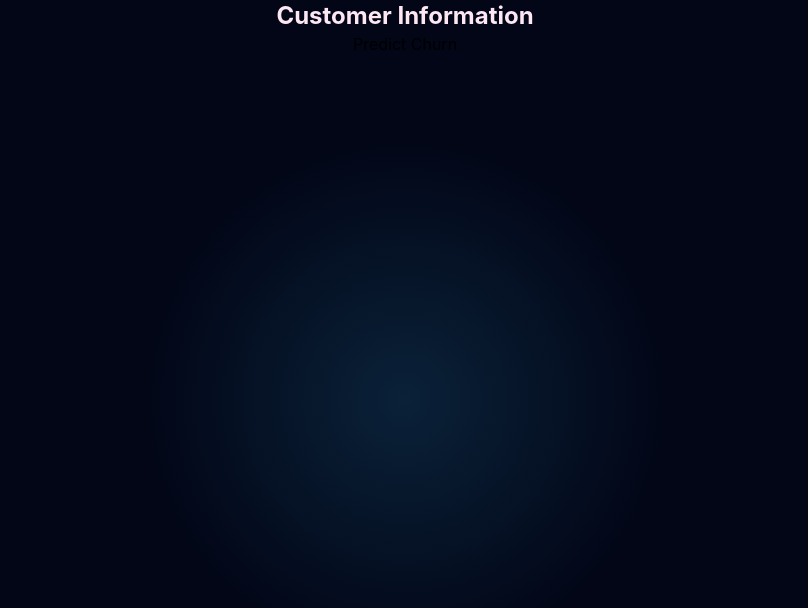
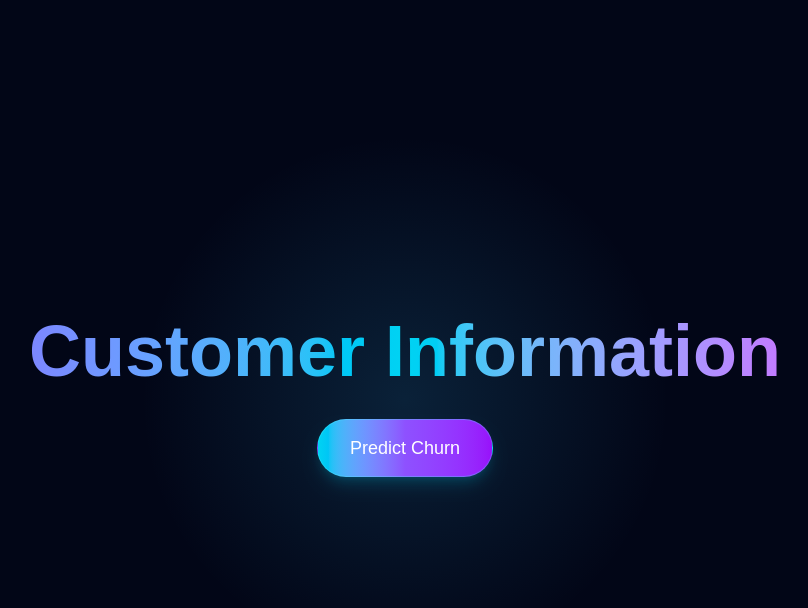
Before and after one commit to Emy-gold/customer-churn-prediction-model, a React (Vite) app in the folder frontend/: page / in a window 1280 px wide. Shown: the top 608 px of the page, without its empty margins (235-1043 px from the left). Built offline with nearby package versions, Linux system fonts and the light colour scheme.

Commit message:
add the tailwind code

```diff
--- a/frontend/package.json
+++ b/frontend/package.json
@@ -12,6 +12,7 @@
   "dependencies": {
     "@tailwindcss/vite": "^4.3.3",
     "axios": "^1.21.0",
+    "lucide-react": "^1.72.0",
     "react": "^19.3.1",
     "react-dom": "^19.3.1",
     "tailwindcss": "^4.3.3"
--- a/frontend/src/App.css
+++ b/frontend/src/App.css
@@ -12,6 +12,7 @@
 #root {
     width: 100%;
     min-height: 100%;
+    font-family: Arial, Helvetica, sans-serif;
 }
 /* Dynamic background reacting to mouse*/
 .bg-mesh {
--- a/frontend/src/App.tsx
+++ b/frontend/src/App.tsx
@@ -3,7 +3,7 @@ import "./App.css"
 
 function App() {
 
-  return <div className="bg-mesh h-screen min-w-full m-0 w-full">
+  return <div className="h-screen min-w-full m-0 w-full flex flex-col items-center justify-center bg-mesh transition-colors">
     <CustomerForm onSubmit={function (): void {
       throw new Error("Function not implemented.");
     }}
--- a/frontend/src/containers/Customer.tsx
+++ b/frontend/src/containers/Customer.tsx
@@ -12,10 +12,12 @@ function CustomerForm({ onSubmit }: CustomerFormProps) {
         onSubmit();
       }}
     >
-      <div className="flex flex-col justify-center items-center">
-        <h1 className="text-pink-100 text-2xl font-bold">Customer Information</h1>
-        <button type="submit">
-          Predict Churn
+      <div className="flex flex-col justify-center items-center p-4">
+        <h1 className="text-5xl md:text-6xl lg:text-7xl font-bold bg-gradient-to-r from-indigo-400 via-cyan-400 to-purple-400 bg-clip-text text-transparent pb-6 relative">Customer Information</h1>
+        <button className="group relative overflow-hidden px-8 py-3.5 m-2 rounded-full bg-gradient-to-r from-cyan-400 via-violet-500 to-purple-600 text-white text-lg font-bol border border-cyan-300/30 shadow-lg shadow-cyan-500/20 transition-all duration-300 ease-out hover:scale-105 hover:shadow-xl hover:shadow-cyan-400/40 hover:brightness-110 active:scale-95 focus:outline-none focus:ring-2 focus:ring-cyan-400 focus:ring-offset-2 focus:ring-offset-slate-900" type="submit">
+          <span className="relative z-10 flex items-center gap-2">
+            Predict Churn
+          </span>
         </button>
       </div>
 
```
Also changed, not shown: 1 other file (tests, documents, lock files or other folders).
